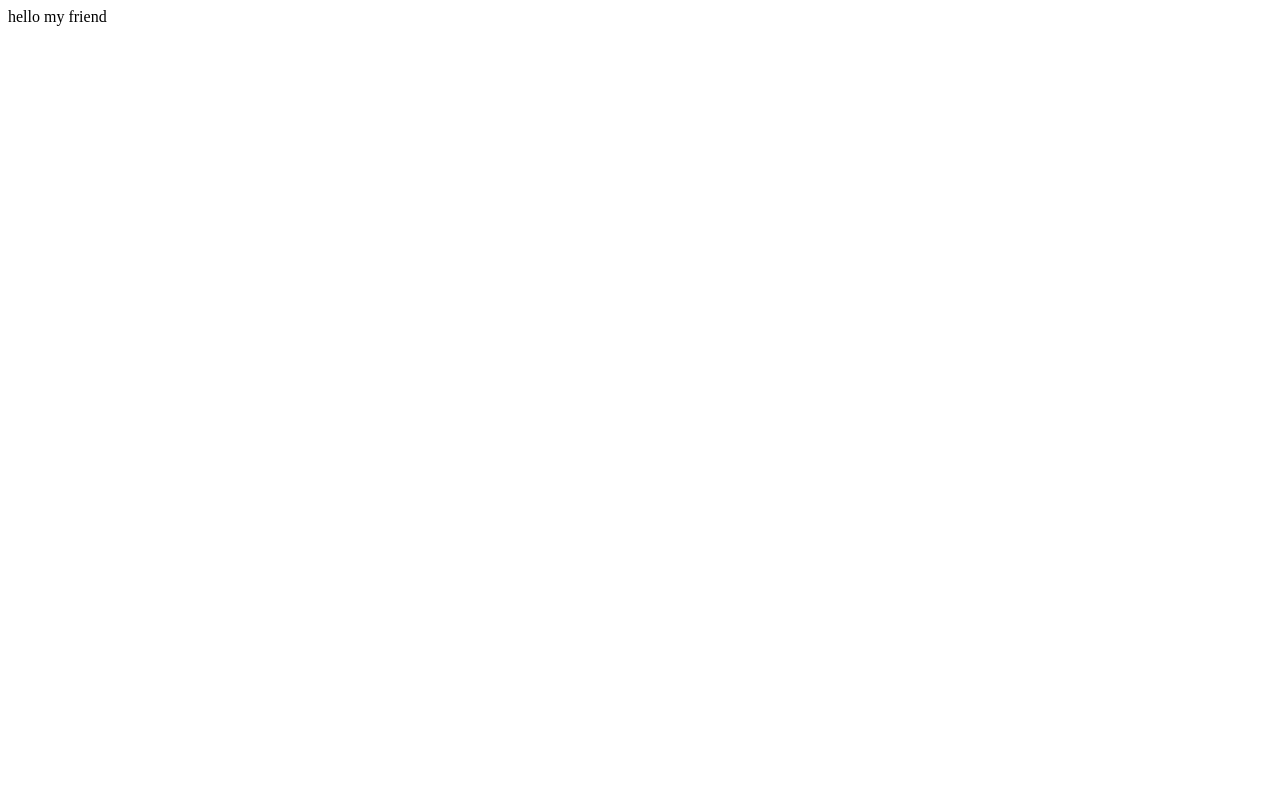
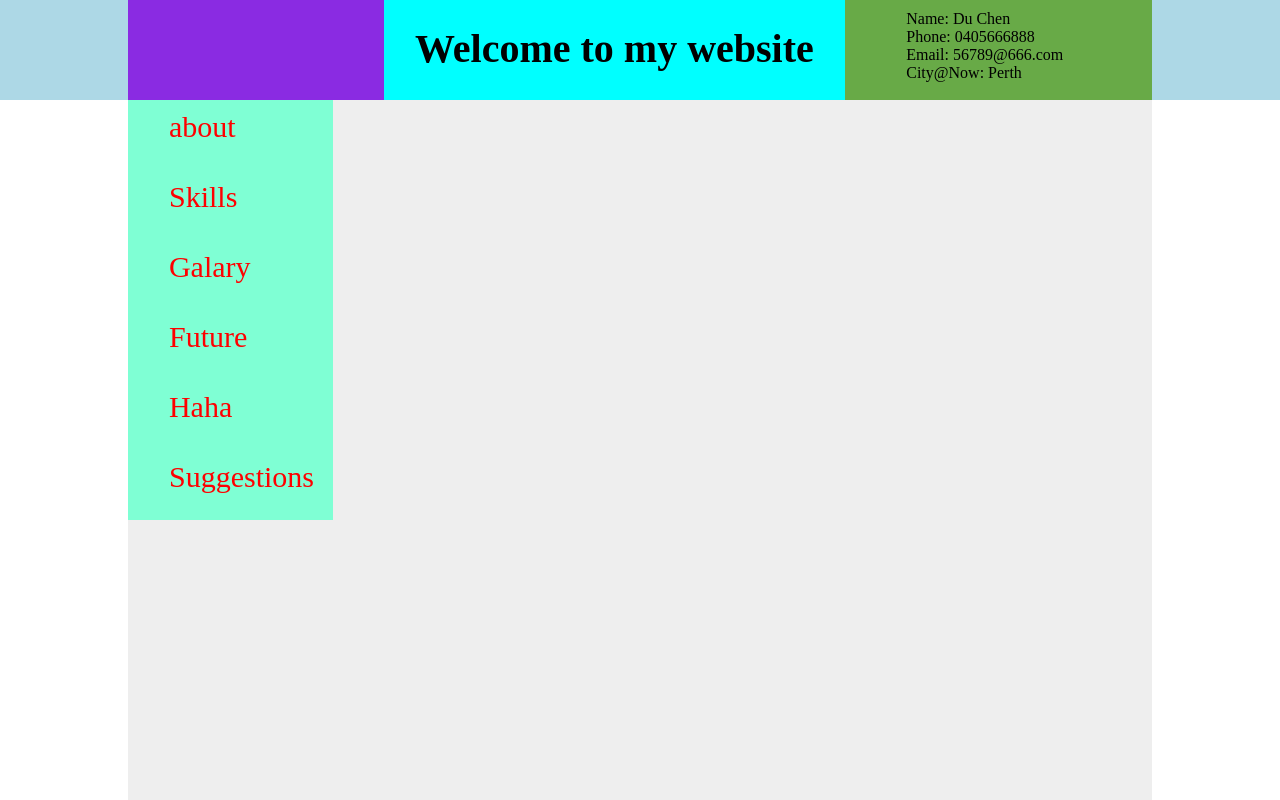
Before and after one commit to Du-Chen-Coder/Du-Chen-Coder.github.io, a plain HTML site: page index.html in a window 1280 px wide. Shown: the top 800 px of the page. Drawn offline with Linux system fonts and the light colour scheme.

Commit message:
Add files via upload

```diff
--- a/index.html
+++ b/index.html
@@ -1 +1,57 @@
-<p>hello my friend</p>
+<!DOCTYPE html>
+<html lang="en">
+<head>
+    <meta charset="UTF-8">
+    <meta name="viewport" content="width=device-width, initial-scale=1.0">
+    <title>Document</title>
+    <link rel="stylesheet" type="text/css" href="styles.css">
+</head>
+<body>
+    <!-- This is header-->
+    <div class = "headerbar">
+        <!--This is the content inside header-->
+        <div class = "core_header">
+
+            <!--This is logo photo-->
+            <div class="header_1">
+
+            </div>
+
+            <!--This is the welcome content-->
+            <div class = "header_2">
+                <h1 class = "header_2_font">Welcome to my website</h1>
+            </div>
+
+            <!--This is contact info-->
+            <div class = "header_3">
+                <ul class = "header_list">
+                    <li>Name: Du Chen</li>
+                    <li>Phone: 0405666888</li>
+                    <li>Email: 56789@666.com</li>
+                    <li>City@Now: Perth</li>
+                </ul>
+            </div>
+        </div>
+    </div>
+
+
+     <!-- This is the rest of the page-->
+    <div class = "container">
+
+         <!--This is the left side Navigation bar-->
+         <div class = "side_nav">
+            <ul>
+                <li><a href = "#">about</a></li>
+                <li><a href = "#">Skills</a></li>
+                <li><a href = "#">Galary</a></li>
+                <li><a href = "#">Future</a></li>
+                <li><a href = "#">Haha</a></li>
+                <li><a href = "#">Suggestions</a></li>
+            </ul>
+         </div>
+
+    </div>
+
+
+</body>
+</html>
--- /dev/null
+++ b/styles.css
@@ -0,0 +1,105 @@
+*{
+    padding:0;
+    margin:0;
+}
+
+
+
+.headerbar{
+ height:100px;
+ background-color:lightblue;
+}
+
+.core_header{
+    width:80%;
+    margin:auto;
+
+}
+
+.header_1{
+    float:left;
+    width:25%;
+    height:100px;
+
+    background-color:blueviolet;
+
+
+}
+.header_2{
+    float:left;
+    height:100px;
+    width:45%;
+    background-color:aqua;
+    font-size:20px;
+    text-align:center;
+
+}
+
+.header_2_font{
+    padding-top:25px;
+}
+
+.header_3{
+    background-color:#68AA47;
+    float:left;
+    width:30%;
+    height:100px;
+
+}
+
+.header_list{
+    list-style-type:none;
+    color:black;
+    padding-left:20%;
+    padding-top:10px;
+}
+
+
+.container{
+    width:80%;
+    margin:auto;
+    background-color:#eee;
+    height:1500px;
+}
+
+
+.side_nav{
+    width:20%;
+    height:420px;
+    background-color:aquamarine;
+}
+
+.sider_nav ul{
+    margin:0;
+    padding:0;
+}
+
+.side_nav ul li{
+    margin:auto;
+    display:block;
+    list-style: none;
+
+}
+
+.side_nav ul li a{
+    display: block;
+    width:60%;
+
+    height:60px;
+    color:red;
+    font-size:30px;
+    text-decoration: none;
+    position:relative;
+    padding-top:10px;
+    left:20%;
+}
+
+.side_nav ul li a:before{
+
+}
+
+
+.side_nav ul li a:hover{
+    color: #68AA47;
+    background-color: #F5F5F5;
+}
```
Also changed, not shown: 1 other file.
